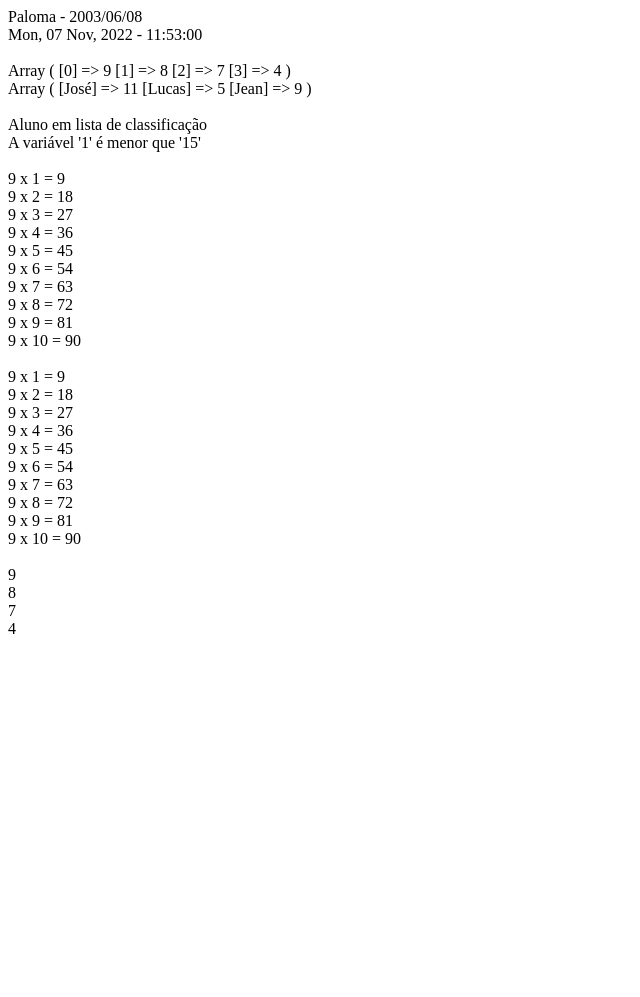
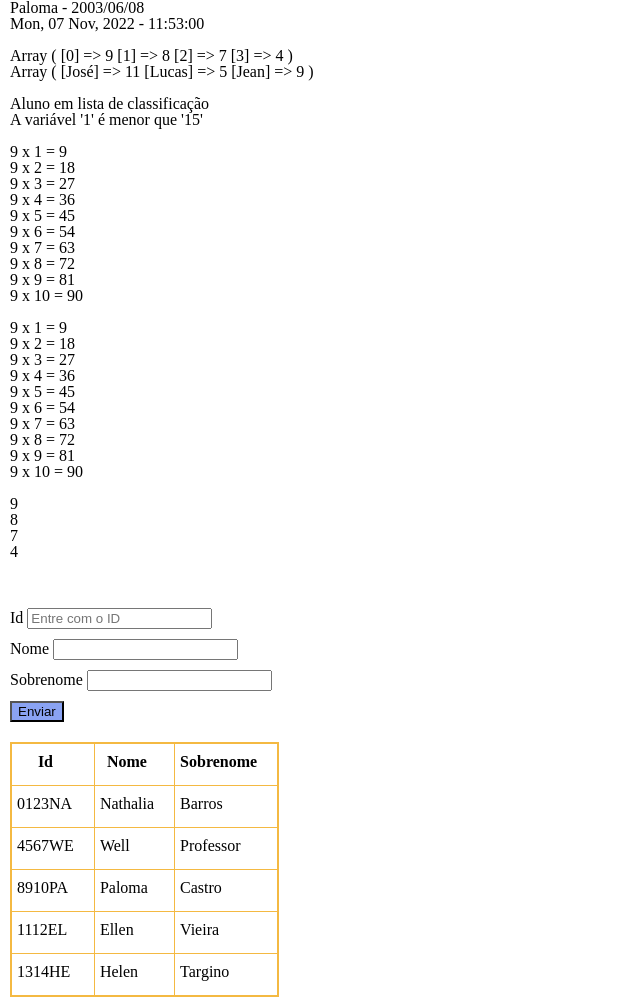
Before and after one commit to palomac1/uc1392, a PHP site: page /aula3.php in a window 1280 px wide. Shown: the whole page, without its empty margins (0-640 px from the left). Before the commit the page ends 634 px from the top, so only its background shows below. Run offline with PHP 8.4, Linux system fonts and the light colour scheme.

Commit message:
Tabelas Adicionadas

```diff
--- a/aula3.php
+++ b/aula3.php
@@ -89,6 +89,68 @@ for ($i=0; $i < 4; $i++) {
     echo("<br>");
 }
 
+echo("<br>");
+echo("<br>");
+
 // Final - Estruturas de repetição
 
+// Início2 - Declaração de uso de matrizes
+echo("<br>");
+$pessoas = array(
+    '4567WE'=>(['Well','Professor']),
+    '8910PA'=>(['Paloma','Castro']),
+    '1112EL'=>(['Ellen','Vieira']),
+    '1314HE'=>(['Helen','Targino'])
+);
+if (isset($_GET['enviar'])){ //Se o usuário clicar no botão
+    $id_frm = $_GET['id'];
+    $nome_frm = $_GET['nome'];
+    $sobrenome_frm = $_GET['sobrenome'];
+    $pessoas += [$id_frm => ([$nome_frm, $sobrenome_frm])];
+}
+
 ?>
+
+<!DOCTYPE html>
+<html lang="pt-BR">
+    <head>
+        <!-- <meta http-equiv="refresh" content = "1"> -->
+        <link rel="stylesheet" href="css/style.css">
+    </head>
+    <body>
+        <form action="#" method="get">
+            <label for="id">
+                Id
+                <input type="text"  name="id" placeholder="Entre com o ID" required >
+            </label><br>
+            <label for="nome">
+                Nome
+                <input type="text" name="nome" required >
+            </label><br>
+            <label for="descricao">
+               Sobrenome
+                <input type="text" name="sobrenome" >
+            </label><br>
+            <button type="submit" name="enviar" id="btn-enviar" >Enviar</button>
+        </form>
+
+        <table class="tabelinha">
+            <th>Id</th>
+            <th>Nome</th>
+            <th>Sobrenome</th>
+            <tr>
+                <td>0123NA</td>
+                <td>Nathalia</td>
+                <td>Barros</td>
+            </tr>
+            <?php
+                foreach ($pessoas as $id => $nome) { ?>
+                <tr>
+                    <td><?php echo($id);?></td>
+                    <td><?php echo($nome[0]);?></td>
+                    <td><?php echo($nome[1]);?></td>
+                </tr>
+            <?php } ?>
+        </table>
+    </body>
+</html>
--- a/css/style.css
+++ b/css/style.css
@@ -1,8 +1,7 @@
-@import url();
-@import url('reset.css');
-
+@import url(reset.css);
 html{
-    font-family: 'Josefin Sans', sans-serif;
+    margin-left: 10px;
+    font-family: 'BarlowCondensed-Black';
 }
 
 h1{
@@ -31,3 +30,17 @@ div{
 #nome-empresa{
     color: #eff2f1;
 }
+
+.tabelinha th, td{
+    border: 0.5px solid #f4b942;
+    padding: 10px 20px 15px 5px;
+}
+
+.tabelinha{border: 2px solid #f4b942;}
+th{font-weight: 700;}
+input{margin-bottom: 10px;}
+
+#btn-enviar{
+    margin-bottom: 20px;
+}
+button{background-color: #8aa3f3;}
```
